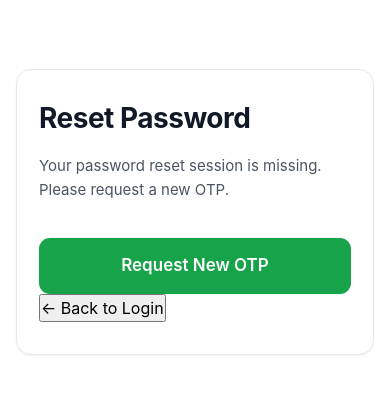
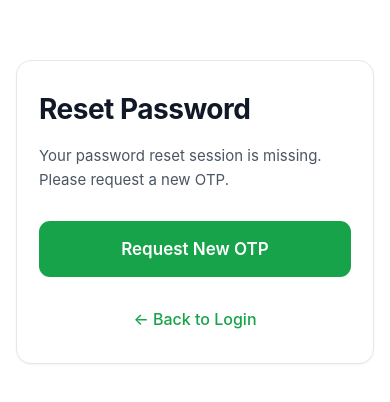
Before and after one commit to prem231631/EV-Charging-Station, a React app in the folder frontend/: page /reset-password in a window 390 px wide. Shown: the part 210-612 px from the top of the page. Built offline with nearby package versions, Linux system fonts and the light colour scheme; no server answers; the HTML template or start-up script is replaced by a standard one.

Commit message:
ResetPassword CSS updated for that OTP timer

```diff
--- a/frontend/src/styles/resetPassword.css
+++ b/frontend/src/styles/resetPassword.css
@@ -36,7 +36,7 @@
    ========================================= */
 
 .reset-password-header {
-    margin-bottom: 40px;
+    margin-bottom: 28px;
 }
 
 .reset-password-header h1 {
@@ -57,6 +57,29 @@
 
     font-size: 18px;
     line-height: 1.6;
+}
+
+/* =========================================
+   EMAIL INFORMATION
+   ========================================= */
+
+.reset-password-email {
+    margin-bottom: 28px;
+    padding: 12px 15px;
+
+    border: 1px solid var(--border-color);
+    border-radius: 9px;
+
+    background: var(--bg-tertiary);
+    color: var(--text-secondary);
+
+    font-size: 14px;
+    line-height: 1.5;
+}
+
+.reset-password-email strong {
+    color: var(--text-primary);
+    font-weight: 600;
 }
 
 /* =========================================
@@ -129,7 +152,7 @@
 }
 
 /* =========================================
-   OTP
+   OTP INPUT
    ========================================= */
 
 #reset-otp {
@@ -224,7 +247,56 @@
 }
 
 /* =========================================
-   ACTIONS
+   RESEND OTP
+   ========================================= */
+
+.reset-password-resend {
+    display: flex;
+    justify-content: center;
+    align-items: center;
+
+    margin-top: 24px;
+
+    min-height: 24px;
+
+    color: var(--text-secondary);
+
+    font-size: 15px;
+}
+
+.reset-password-resend strong {
+    color: var(--text-primary);
+    font-weight: 600;
+}
+
+.reset-password-resend button {
+    padding: 0;
+
+    border: none;
+    background: transparent;
+
+    color: var(--color-primary);
+
+    font-size: 15px;
+    font-weight: 500;
+
+    cursor: pointer;
+
+    transition: color var(--transition-fast);
+}
+
+.reset-password-resend button:hover {
+    color: var(--color-primary-dark);
+    text-decoration: underline;
+}
+
+.reset-password-resend button:disabled {
+    opacity: 0.65;
+    cursor: not-allowed;
+}
+
+/* =========================================
+   OTHER ACTIONS
    ========================================= */
 
 .reset-password-actions {
@@ -234,7 +306,7 @@
 
     gap: 13px;
 
-    margin-top: 28px;
+    margin-top: 24px;
 }
 
 .reset-password-actions button {
@@ -266,6 +338,28 @@
     color: var(--text-primary);
 }
 
+.reset-password-back {
+    display: block;
+
+    margin: 30px auto 0;
+    padding: 0;
+
+    border: none;
+    background: transparent;
+
+    color: var(--color-primary);
+
+    font-size: 16px;
+    font-weight: 500;
+
+    cursor: pointer;
+}
+
+.reset-password-back:hover {
+    color: var(--color-primary-dark);
+    text-decoration: underline;
+}
+
 /* =========================================
    RESPONSIVE
    ========================================= */
@@ -281,7 +375,7 @@
     }
 
     .reset-password-header {
-        margin-bottom: 32px;
+        margin-bottom: 25px;
     }
 
     .reset-password-header h1 {
```
